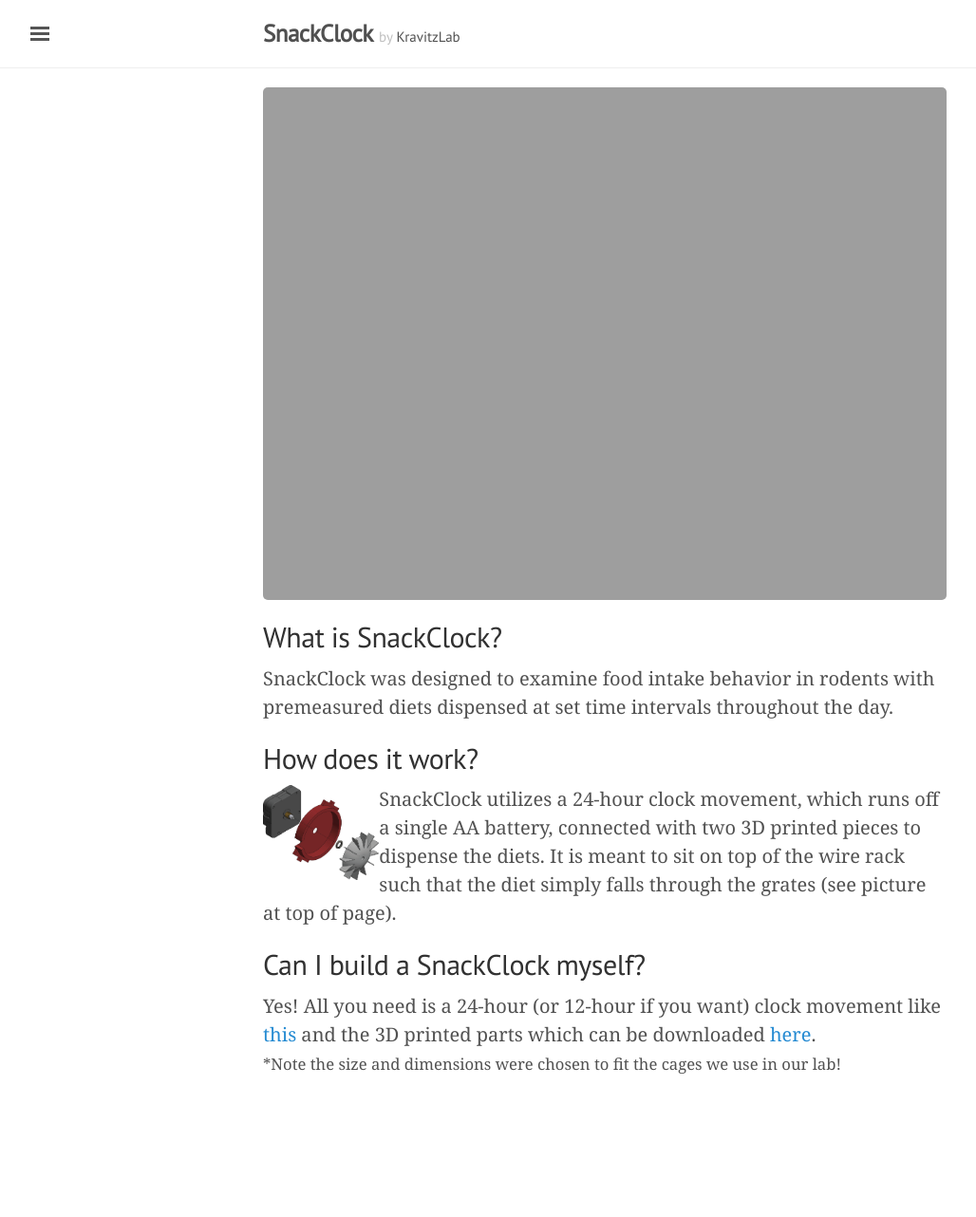
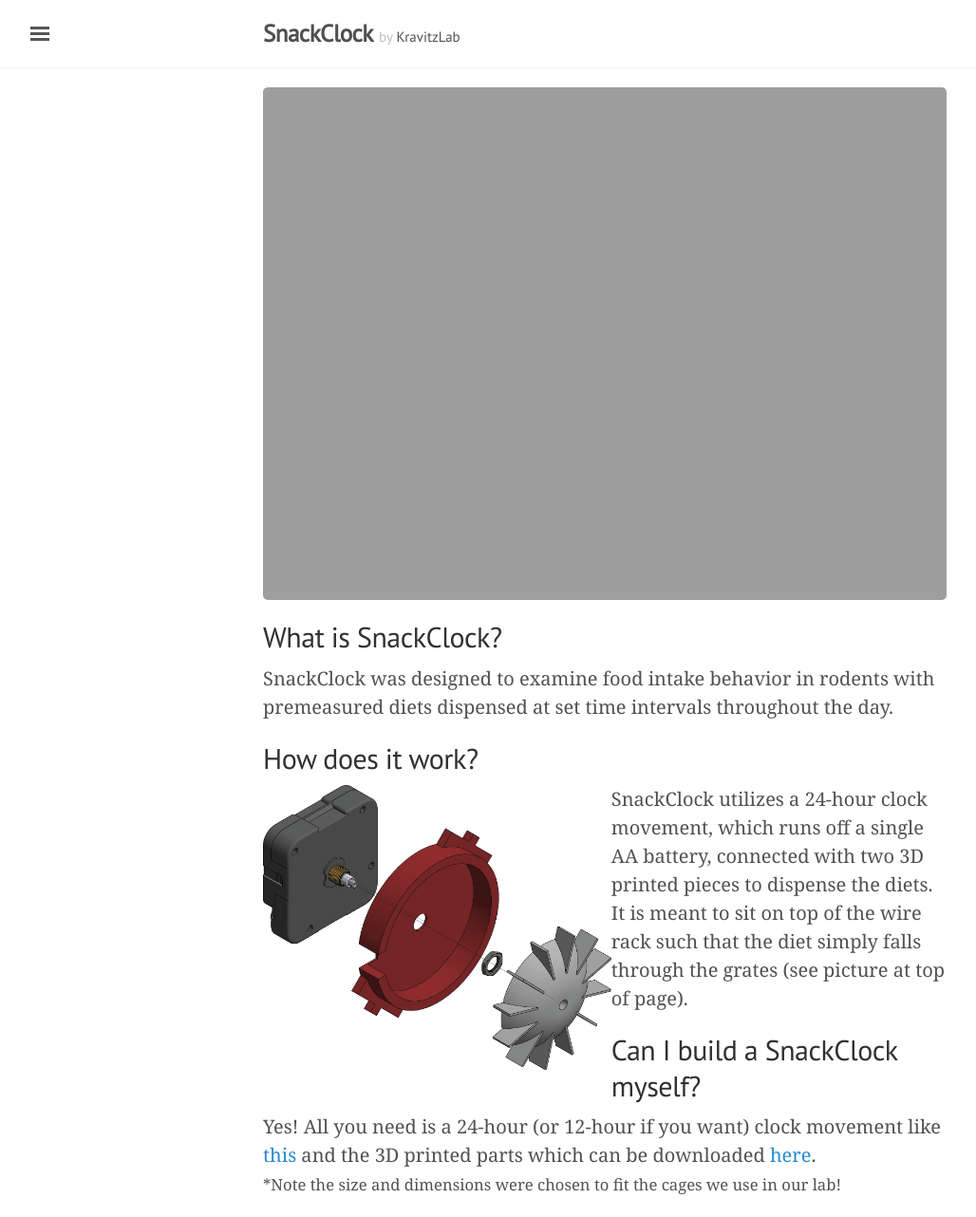
Before and after one commit to KravitzLabDevices/SnackClock, a Jekyll site: the page built from index.html, in a window 1280 px wide. Shown: the whole page at 95% size, without its empty margins (3-1031 px from the left). Built offline with Jekyll 4.4.1, drawn with Linux system fonts in a browser that asks for light colours; some web fonts are replaced; the list of posts is cut into pages by our own code; before the commit the page ends 1155 px from its top, so only the background shows below that.

Commit message:
update index

```diff
--- a/index.html
+++ b/index.html
@@ -12,7 +12,7 @@
 <p>SnackClock was designed to examine food intake behavior in rodents with premeasured diets dispensed at set time intervals throughout the day.</p>
 
 <h2> How does it work?</h2>
-<img src="{{ site.baseurl }}/public/images/SnackClock_view3.png" alt="SnackClock exploded" align="left" height="100px">
+<img src="{{ site.baseurl }}/public/images/SnackClock_view3.png" alt="SnackClock exploded" align="left" height="300px">
 
 <p>SnackClock utilizes a 24-hour clock movement, which runs off a single AA battery, connected with two 3D printed pieces to dispense the diets. It is meant to sit on top
 of the wire rack such that the diet simply falls through the grates (see picture at top of page).</p>
```
